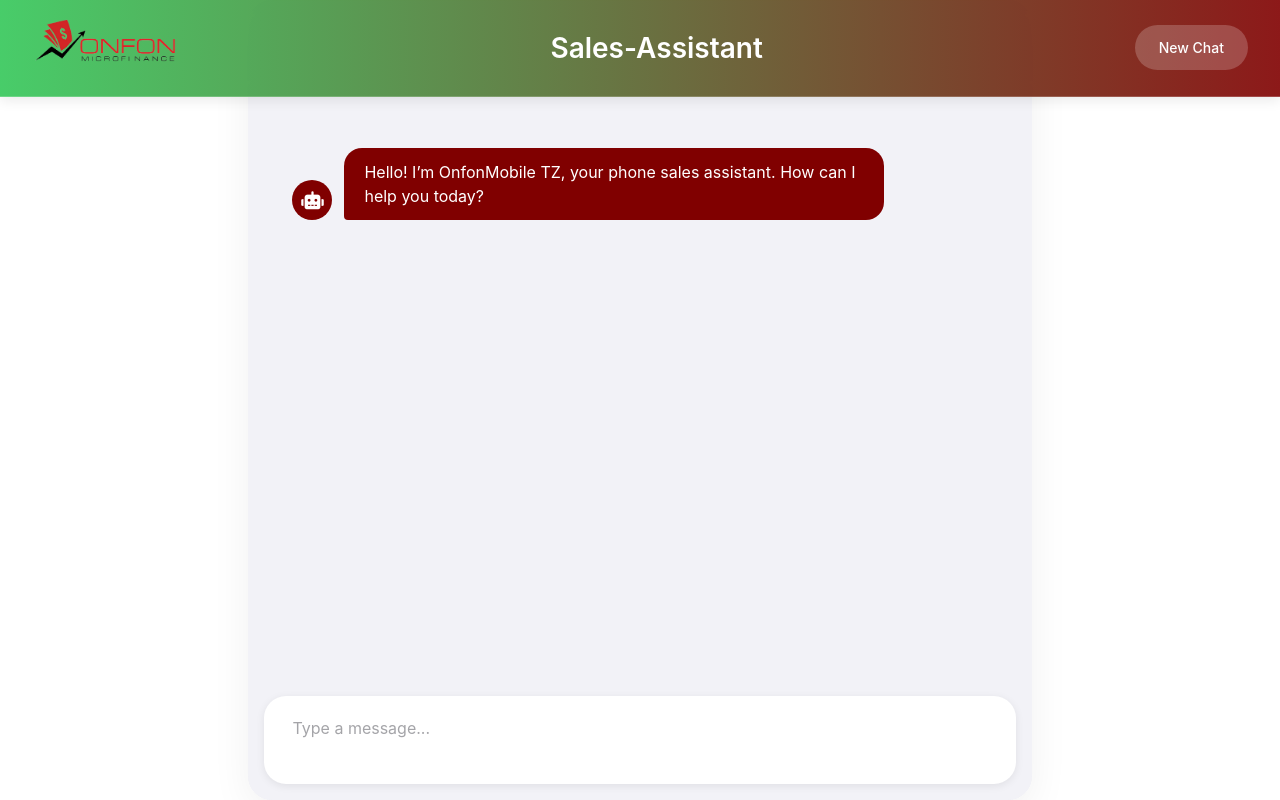
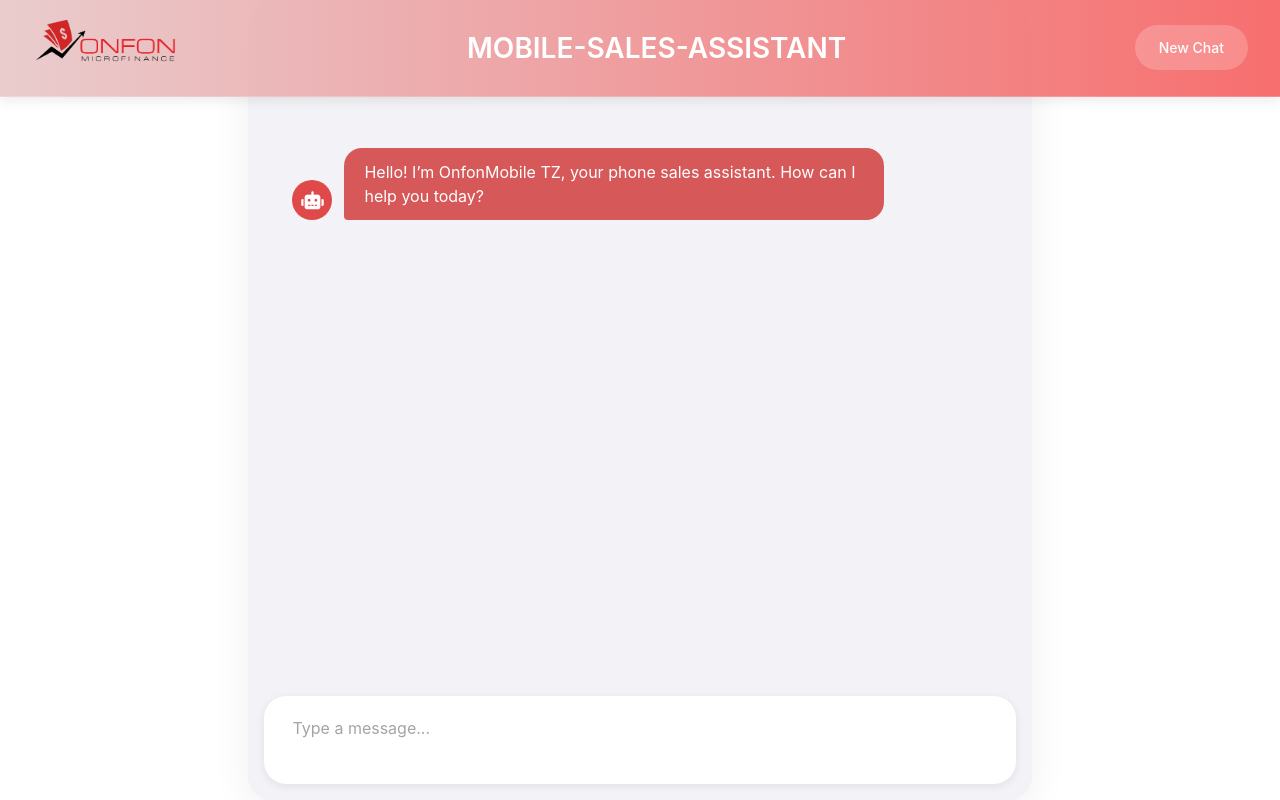
Before and after one commit to omaryomollo15/Sales_Assistant, a plain HTML site: page ui/index.html in a window 1280 px wide. Drawn offline with nearby package versions, Linux system fonts and the light colour scheme; a web font is replaced by a local one.

```diff
--- a/ui/index.html
+++ b/ui/index.html
@@ -47,7 +47,7 @@
             width: 100%;
             max-width: 1280px;
             margin: 0 auto;
-            background: linear-gradient(90deg, rgba(52, 199, 89, 0.9), rgba(128, 0, 0, 0.9));
+            background: linear-gradient(90deg, rgba(231, 199, 200, 0.9), rgba(246, 95, 95, 0.9));
             backdrop-filter: blur(10px);
             -webkit-backdrop-filter: blur(10px);
             color: #ffffff;
@@ -180,7 +180,7 @@
         }
 
         .bot-message .message-content {
-            background: #800000;
+            background: #d65858;
             color: #ffffff;
             border-bottom-left-radius: 4px;
         }
@@ -251,7 +251,7 @@
         }
 
         .bot-message .profile-circle {
-            background: #800000;
+            background: #e04949;
         }
 
         /* Input Wrapper */
@@ -327,7 +327,7 @@
             padding: 0.75rem 1.25rem;
             margin: 0.75rem 0 0.75rem 3.25rem;
             max-width: 75%;
-            background: #800000;
+            background: #e66464;
             color: #ffffff;
             border-radius: 18px;
             border-bottom-left-radius: 4px;
@@ -463,7 +463,7 @@
         <div class="flex flex-col w-full">
             <div id="header" role="banner">
                 <img src="./images/logo.png" alt="OnfonMobile TZ Logo" aria-hidden="true">
-                <span>Sales-Assistant</span>
+                <span>MOBILE-SALES-ASSISTANT</span>
                 <button id="new-chat-button" aria-label="Start a new chat">New Chat</button>
             </div>
             <div id="chat-container">
```
